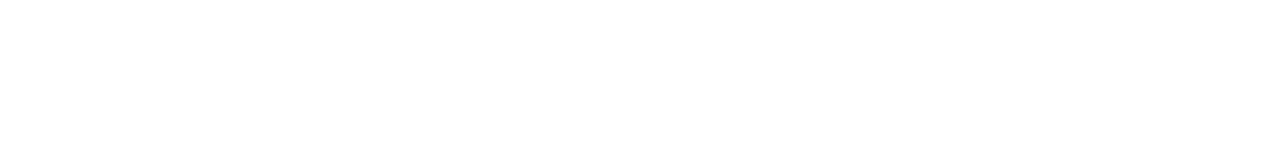
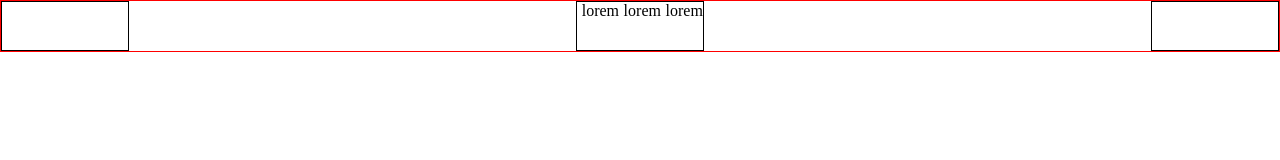
Before and after one commit to amanmakwa/Flipkart_clone, a plain HTML site: page index.html in a window 1280 px wide. Drawn offline with Linux system fonts and the light colour scheme.

Commit message:
On branch main Your branch is up to date with 'origin/main'.# Changes to be committed: 	modified:   index.html 	modified:   style.css

```diff
--- a/index.html
+++ b/index.html
@@ -4,9 +4,27 @@
     <meta charset="UTF-8">
     <meta http-equiv="X-UA-Compatible" content="IE=edge">
     <meta name="viewport" content="width=device-width, initial-scale=1.0">
-    <title>Document</title>
+    <link rel="stylesheet" href="style.css">
+    <title>Online Shopping Site for Mobiles, Electronics, Furniture, Grocery, Lifestyle, Books &amp; More. Best Offers!</title>
+    <link rel="shortcut icon" href="https://static-assets-web.flixcart.com/www/promos/new/20150528-140547-favicon-retina.ico">
 </head>
 <body>
+    <div id="container" style="height: 100%;">
+        <div id="nav">
+            <div style="border:1px solid black; height:50px; width:10%;"></div>
+            <div class="main-content" style="border:1px solid black; height:50px; width:10%;">
+            <div class="home-link">
+                <div></div>
+                <div></div>
+            </div>
+            <div>lorem</div>
+            <div>lorem</div>
+            <div>lorem</div>
+
+            </div>
+            <div style="border:1px solid black; height:50px; width:10%;"></div>
+        </div>
+    </div>
 
 </body>
 </html>
--- a/style.css
+++ b/style.css
@@ -0,0 +1,17 @@
+*{
+    margin: 0;
+    padding: 0;
+    box-sizing:border-box;
+}
+#nav{
+    border: 1px solid red;
+    height: auto;
+    width: 100%;
+    display: flex;
+    justify-content: space-between;
+}
+.main-content{
+    display: flex;
+    width: auto;
+    justify-content: space-between;
+}
```
